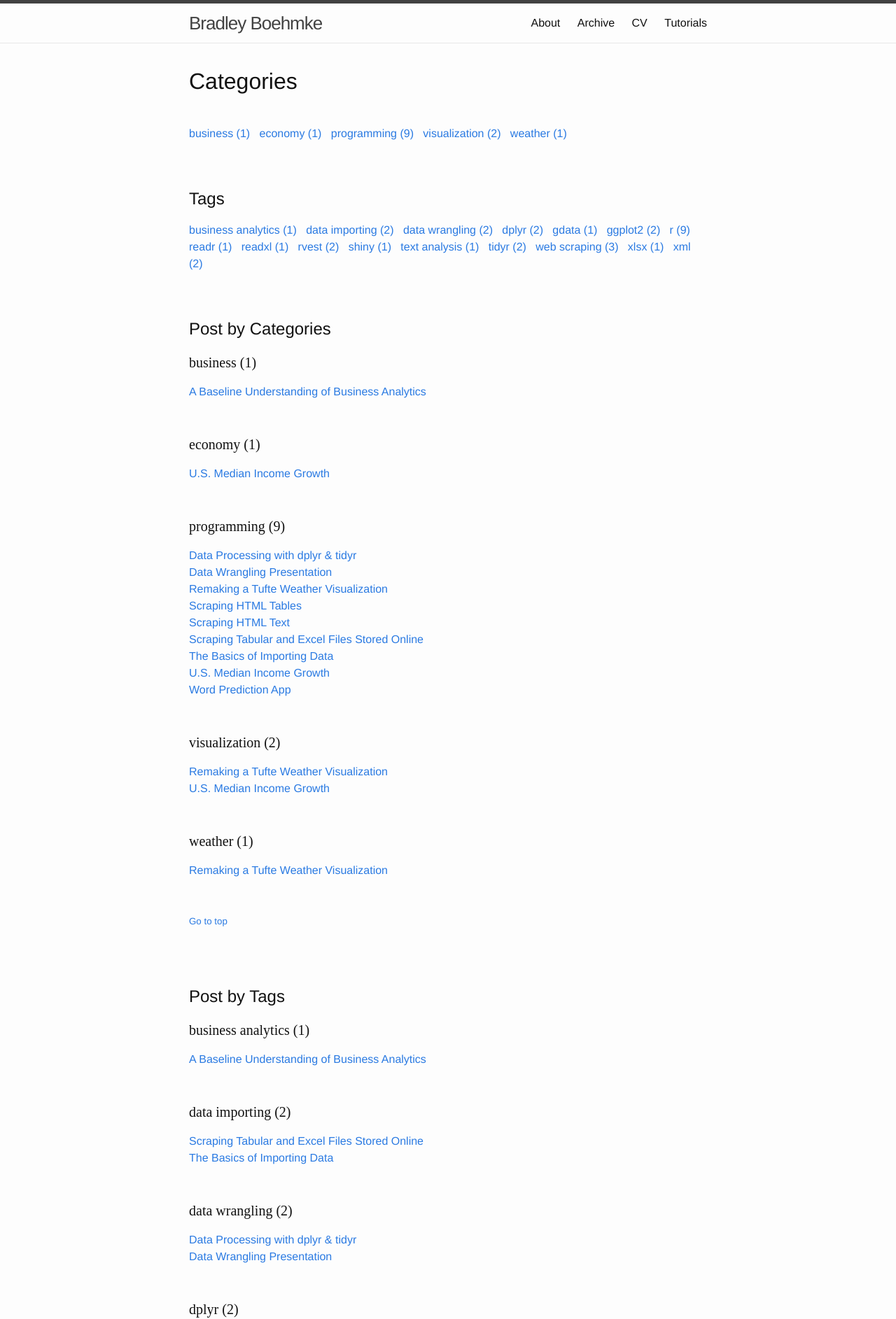
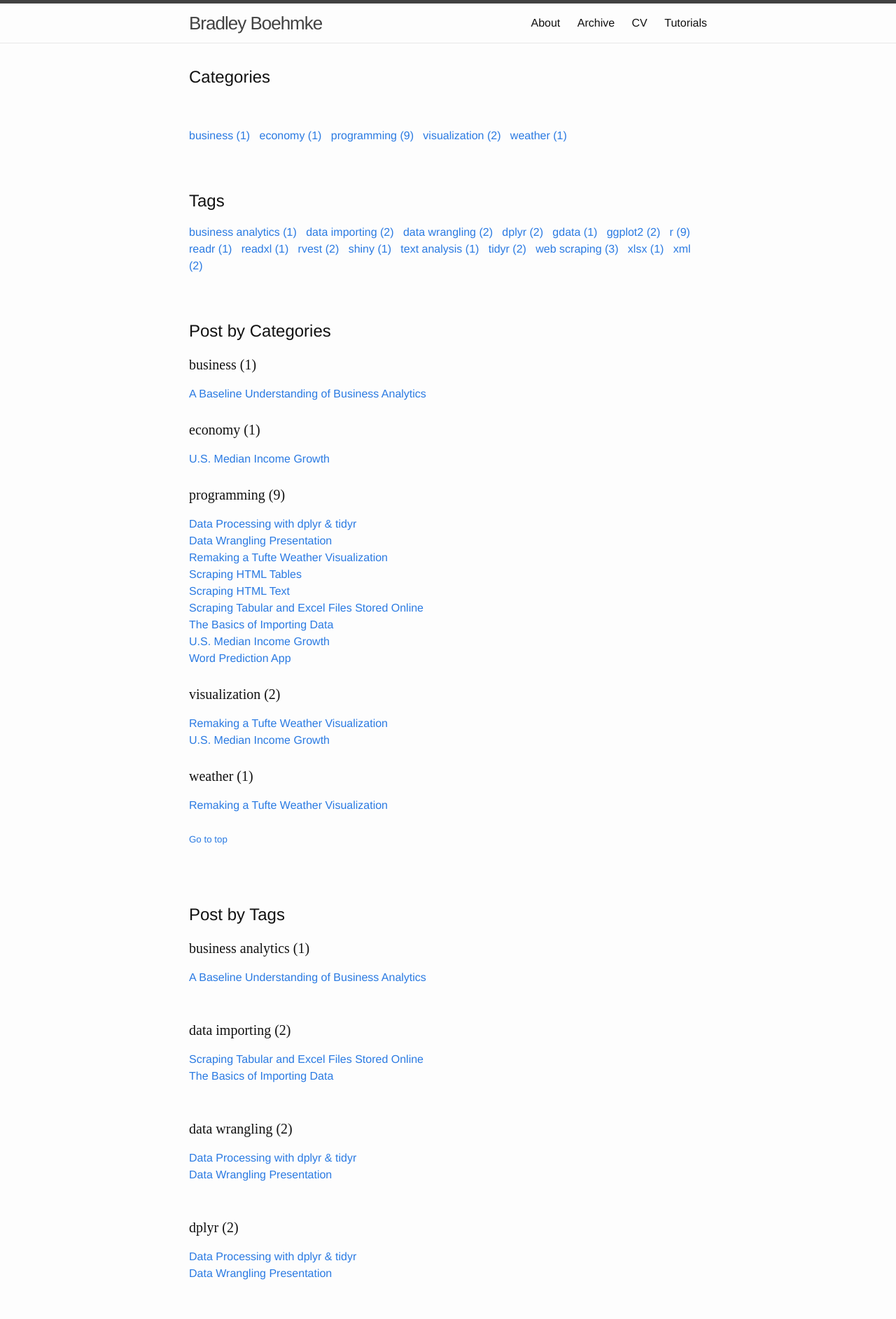
Before and after one commit to bradleyboehmke/bradleyboehmke, a Jekyll site: the page built from archivebycategory.md, in a window 1280 px wide. Shown: the top 1885 px of the page at 70% size. Built offline with Jekyll 4.4.1, drawn with Linux system fonts in a browser that asks for light colours.

Commit message:
Update archivebycategory.md

```diff
--- a/archivebycategory.md
+++ b/archivebycategory.md
@@ -5,7 +5,7 @@ permalink: /categoryview/
 sitemap: false
 ---
 
-<font size="6">Categories</font>
+<h1>Categories</h1>
 <br>
 
 <div>
@@ -53,7 +53,7 @@ sitemap: false
     <br>
     {%endif%}
     {% endfor %}
-    <br><br>
+    <br>
     {% endfor %}
 </div>
 
```
